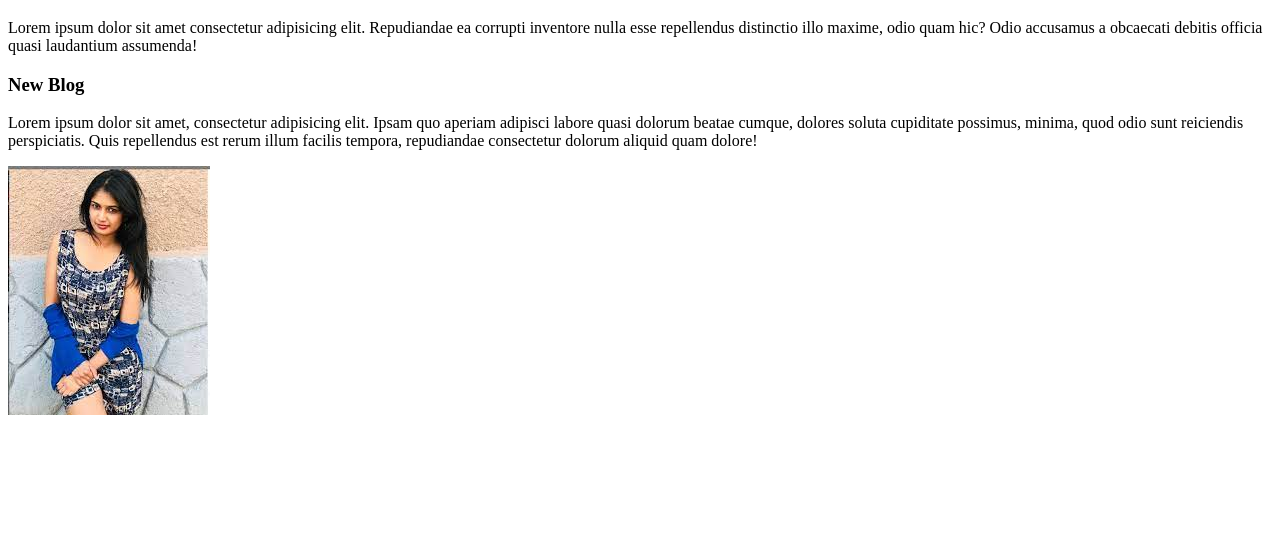
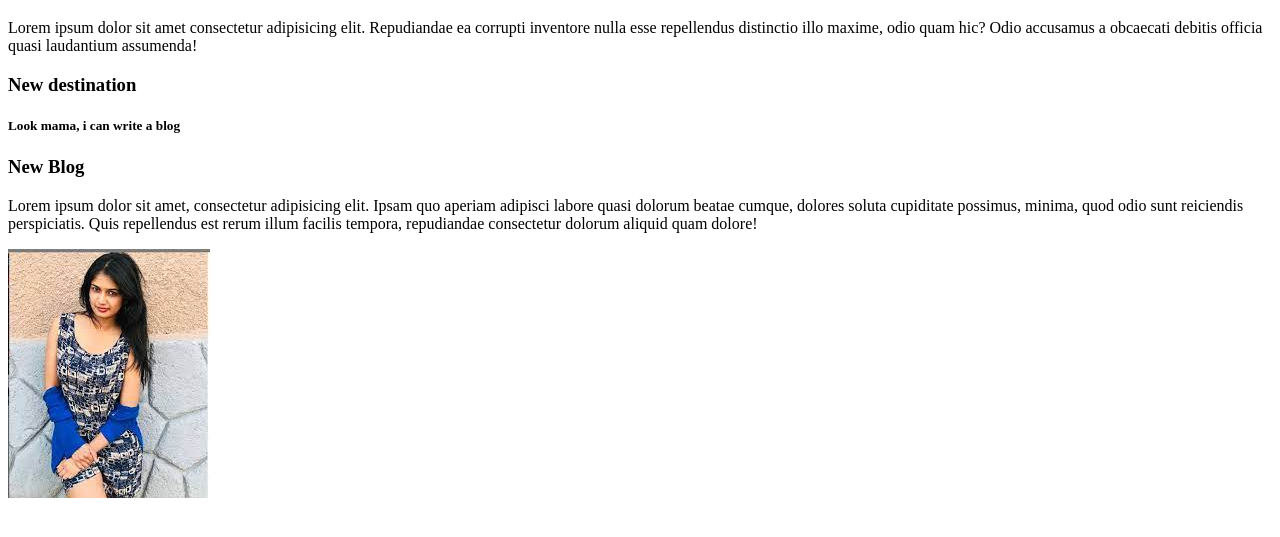
Before and after one commit to rimonhossain12/my-third-repo, a plain HTML site: page index.html in a window 1280 px wide. Shown: the part 61-598 px from the top of the page. Drawn offline with Linux system fonts and the light colour scheme.

Commit message:
new blog added

```diff
--- a/index.html
+++ b/index.html
@@ -9,6 +9,8 @@
 <body>
     <h1>My thrid repo</h1>
     <p>Lorem ipsum dolor sit amet consectetur adipisicing elit. Repudiandae ea corrupti inventore nulla esse repellendus distinctio illo maxime, odio quam hic? Odio accusamus a obcaecati debitis officia quasi laudantium assumenda!</p>
+    <h3>New destination</h3>
+    <h5>Look mama, i can write a blog</h5>
     <div>
         <h3>New Blog</h3>
         <p>Lorem ipsum dolor sit amet, consectetur adipisicing elit. Ipsam quo aperiam adipisci labore quasi dolorum beatae cumque, dolores soluta cupiditate possimus, minima, quod odio sunt reiciendis perspiciatis. Quis repellendus est rerum illum facilis tempora, repudiandae consectetur dolorum aliquid quam dolore!</p>
```
